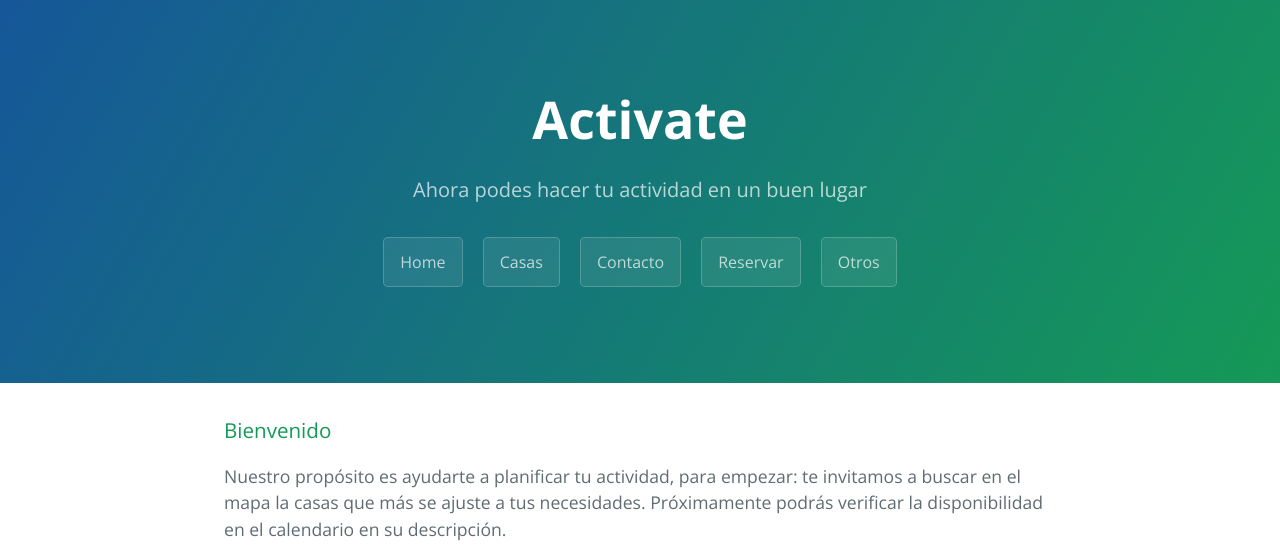
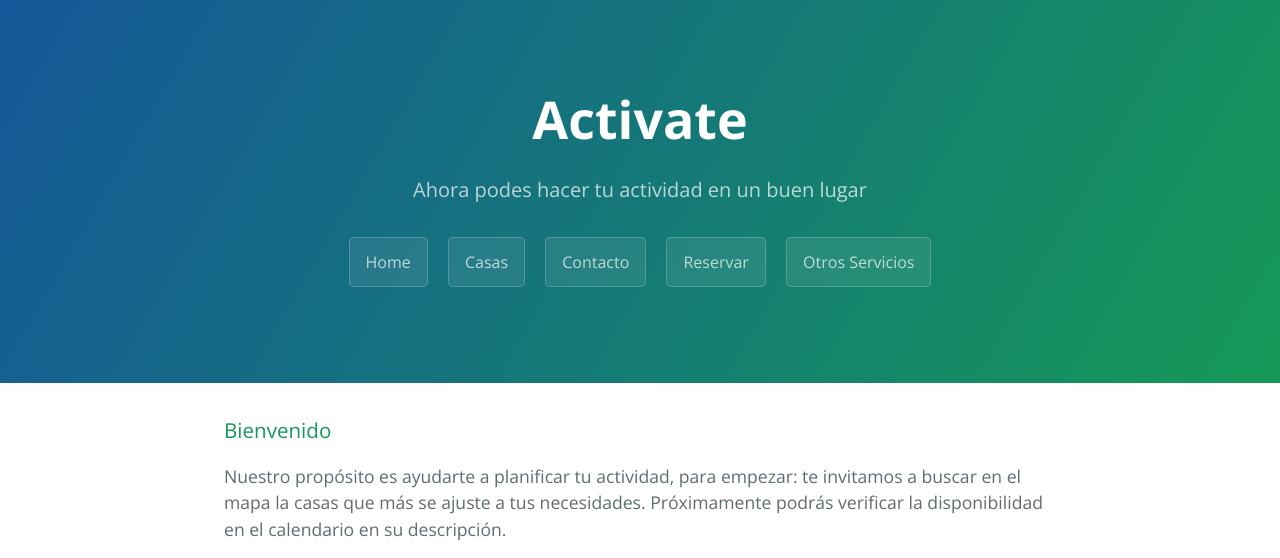
Before and after one commit to martindafonte/CasasDeRetiro, a Jekyll site: the page built from index.html, in a window 1280 px wide. Shown: the top 558 px of the page. Built offline with Jekyll 4.4.1, drawn with Linux system fonts in a browser that asks for light colours.

Commit message:
Otros Servicios
Se agrega botón "Otros Servicios" para agregar todo la info sobre potenciales provedores de una actividad

```diff
--- a/_layouts/default.html
+++ b/_layouts/default.html
@@ -8,7 +8,7 @@
       <a class="btn" href="{{ site.github.url }}/listado de casas">Casas</a>
       <a class="btn" href="{{ site.github.url }}/contacto">Contacto</a>
       <a class="btn" href="{{ site.github.url }}/typeform.html">Reservar</a>
-      <a class="btn" href="{{ site.github.url }}/datos utiles">Otros</a>
+      <a class="btn" href="{{ site.github.url }}/datos utiles">Otros Servicios</a>
     </section>
     <section class="main-content">
     {{content}}
```
